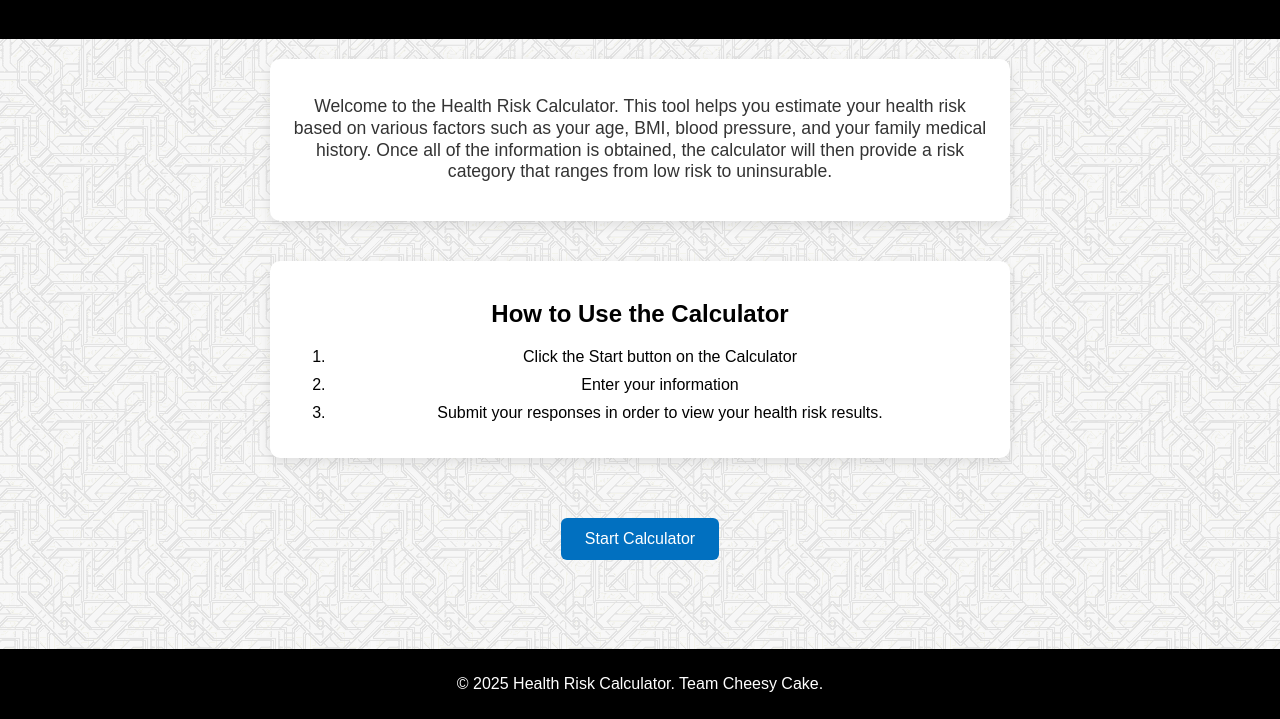
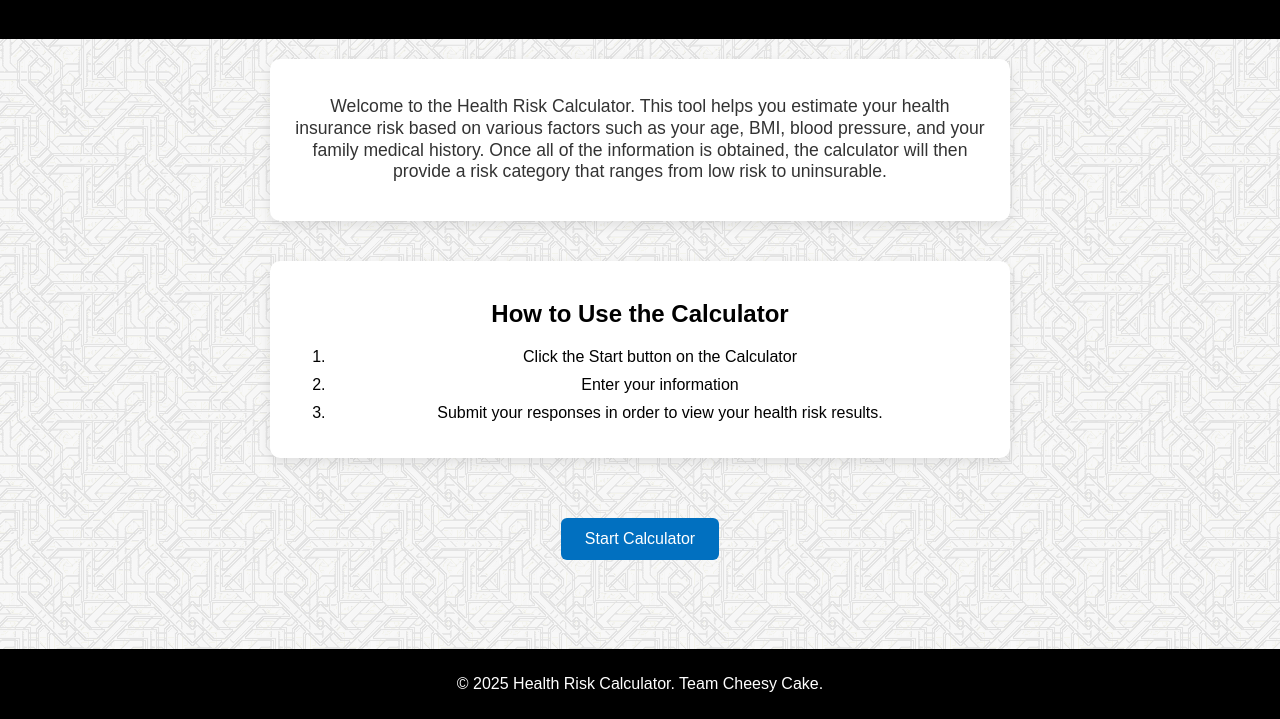
Before and after one commit to DV-SoftEnginFall2025-Sprint-04/Health-Insurance-Risk-Calculator, a website: page public/index.html in a window 1280 px wide. Shown: the part 81-800 px from the top of the page. Drawn offline with Linux system fonts and the light colour scheme.

Commit message:
Update index.html

```diff
--- a/public/index.html
+++ b/public/index.html
@@ -15,7 +15,7 @@
 
     <main>
         <p>
-            Welcome to the Health Risk Calculator. This tool helps you estimate your health risk based on various factors
+            Welcome to the Health Risk Calculator. This tool helps you estimate your health insurance risk based on various factors
             such as your age, BMI, blood pressure, and your family medical history. Once all of the information is obtained,
             the calculator will then provide a risk category that ranges from low risk to uninsurable.
 
```
